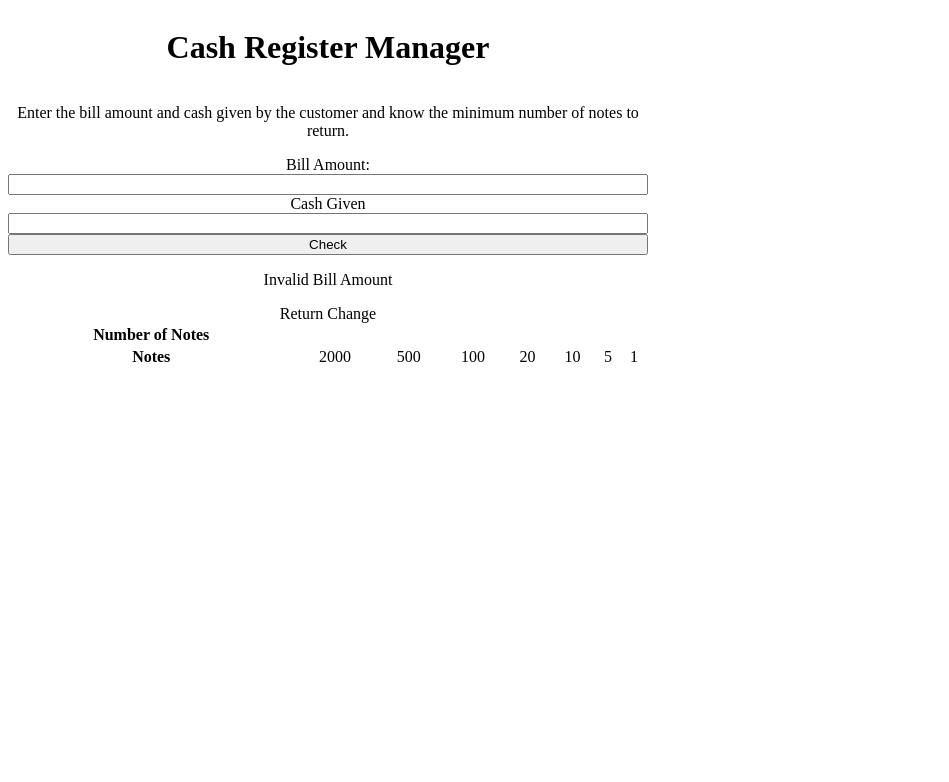
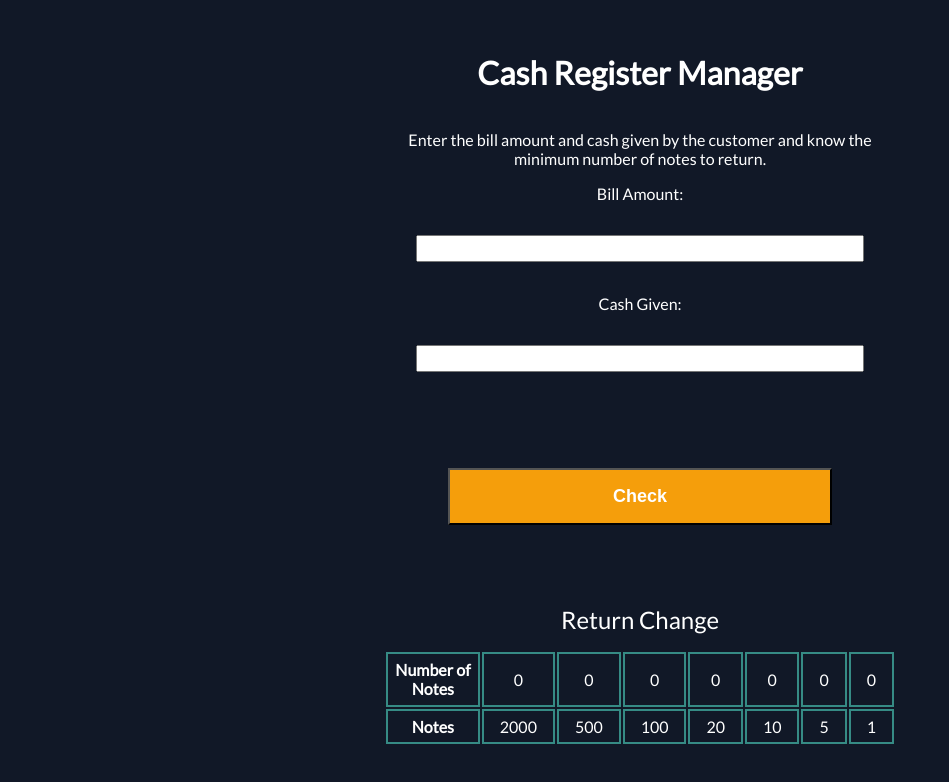
Before and after one commit to harshparab/Mark-10-cash-register-app, a plain HTML site: page index.html in a window 1280 px wide. Both pictures are taken after a click on the button "Check". Shown: the whole page, without its empty margins (0-949 px from the left). Drawn offline with Linux system fonts and the light colour scheme.

Commit message:
Mark 10 done

```diff
--- a/app.js
+++ b/app.js
@@ -8,8 +8,8 @@ const availableNotes = [2000, 500, 100, 20, 10, 5, 1]
 
 checkButton.addEventListener("click", function validateBillAmountAndCashGiven() {
     hideMessage()
-    if (billAmount.value > 0) {
-        if (cashGiven.value >= billAmount.value) {
+    if (Number(billAmount.value >= 0)) {
+        if (Number(cashGiven.value) >= Number(billAmount.value)) {
             const amountToBeReturned = cashGiven.value - billAmount.value
             calculateChange(amountToBeReturned)
         } else {
@@ -35,7 +35,7 @@ function hideMessage() {
     message.style.display = "none";
 }
 
-function showMessage(msg) {
+function showMessage(text) {
     message.style.display = "block"
-    message.innerHTML = msg
+    message.innerHTML = text
 }
--- a/index.html
+++ b/index.html
@@ -21,13 +21,12 @@
         </p>
         <label for="bill-amount">Bill Amount:</label>
         <input id="bill-amount" type="text"></input>
-        <!-- <button>Next</button> -->
-        <label for="cash-given">Cash Given</label>
+        <label for="cash-given">Cash Given:</label>
         <input id="cash-given" type="text"></input>
         <button id="check-button">Check</button>
         <p id="error-message"></p>
         <table class="change-table">
-            <caption>Return Change</caption>
+            <caption class="caption">Return Change</caption>
             <tr>
                 <th>Number of Notes</th>
                 <td class="no-of-notes"></td>
--- a/main.css
+++ b/main.css
@@ -1,10 +1,91 @@
+@import url('https://fonts.googleapis.com/css2?family=Lato&display=swap');
 
-body{
-    text-align: center;
+:root {
+    --primary-color: #111827;
+    --secondary-color: white;
 }
 
-.container{
+html {
+    margin: 0 rem;
+}
+
+body {
+    font-family: 'Lato', sans-serif;
+    margin-left: 0rem;
+    margin-right: 0rem;
+    margin-top: 0rem;
+    margin-bottom: 2rem;
+    display: block;
+    background-color: var(--primary-color);
+}
+
+.container {
+    text-align: center;
     display: flex;
     flex-direction: column;
-    width: 50vw;
+    width: 40vw;
+    margin: auto;
+    color: var(--secondary-color);
+    margin-top: 2rem;
 }
+
+.header {
+    text-align: center;
+    font-weight: bolder;
+    padding: 3rem;
+
+    margin-bottom: 0rem;
+    margin: 0rem;
+    background-color: #374151;
+}
+
+#bill-amount {
+    margin: 2rem;
+    font-weight: bold;
+    font-size: large;
+}
+
+#cash-given {
+    margin: 2rem;
+    font-weight: bold;
+    font-size: large;
+}
+
+#check-button {
+    margin: 4rem;
+    font-weight: bold;
+    font-size: large;
+    padding: 1rem;
+    background-color: #F59E0B;
+    color: var(--secondary-color);
+}
+
+#error-message {
+    margin: 2rem;
+    font-weight: bold;
+    font-size: large;
+    color:red;
+}
+
+.table {
+    border: 1px solid #368B85;
+    width: 50%;
+    text-align: justify;
+
+    margin: auto;
+  }
+
+  .caption {
+      margin: 1rem 0;
+      font-size: x-large;
+      font-weight: 500;
+
+  }
+
+  th,
+  td {
+    border: 2px solid #368B85;
+    width: 0%;
+
+    padding: 0.4rem;
+  }
```
